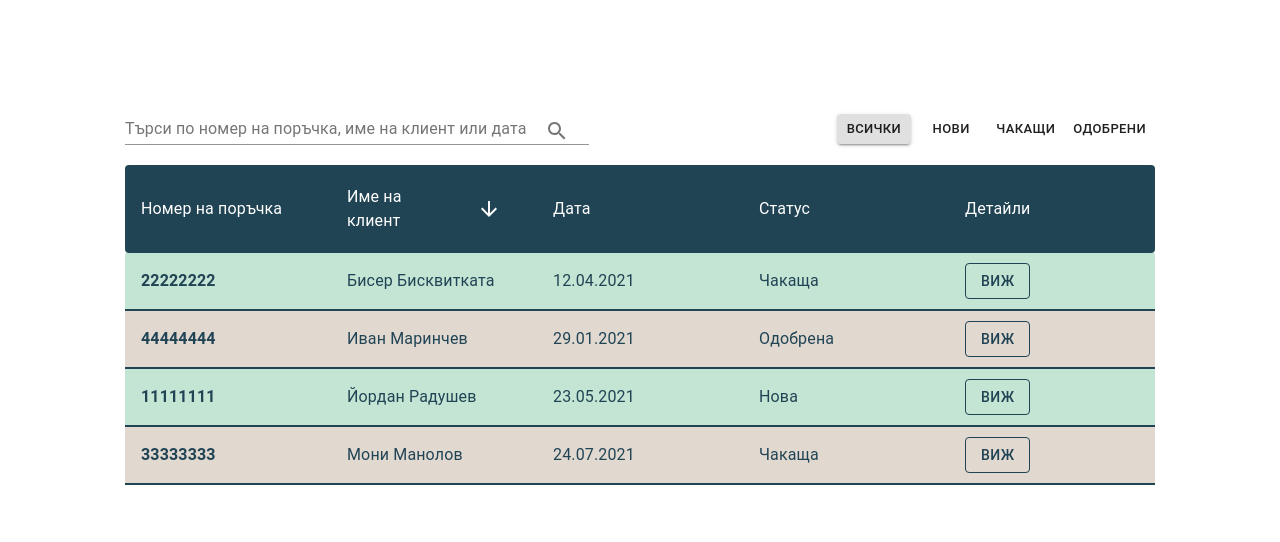
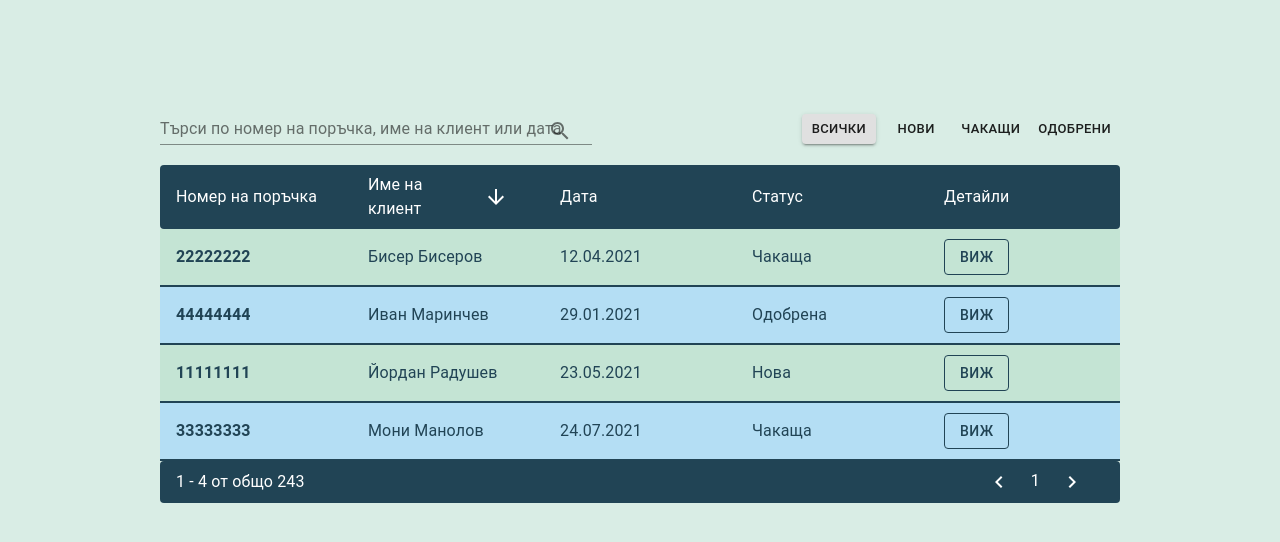
Before and after one commit to JordanRad/limpo-admin, a React (Create React App) app in the folder limpo-admin/: page /dashboard in a window 1280 px wide. Shown: the top 542 px of the page. Built offline with nearby package versions, Linux system fonts and the light colour scheme.

Commit message:
Table footer added.

```diff
--- a/limpo-admin/src/App.jsx
+++ b/limpo-admin/src/App.jsx
@@ -64,7 +64,7 @@ function App() {
             </IconButton>
             <Typography
               variant="h6" noWrap>
-              Limpo Admin Panel v1.0.0
+              Limpo Resource Planning Panel v1.0.0
             </Typography>
             <Button color="inherit"></Button>
           </Toolbar>
--- a/limpo-admin/src/components/OrdersTable.jsx
+++ b/limpo-admin/src/components/OrdersTable.jsx
@@ -3,6 +3,8 @@ import { List, ListItem, ListItemText, } from '@material-ui/core'
 import { makeStyles } from '@material-ui/core/styles';
 import OrdersTableRow from './fragments/OrderTableRow';
 import OrdersTableHead from './fragments/OrderTableHead';
+import OrdersTableFooter from './fragments/OrderTableFooter';
+import LinearProgress from '@material-ui/core/LinearProgress';
 const useStyles = makeStyles(theme => ({
     root: {
         width: "100%",
@@ -12,6 +14,10 @@ const useStyles = makeStyles(theme => ({
         padding: "0px",
         margin: "0px"
     },
+    progress:{
+        marginTop:theme.spacing(1),
+        height:"2.5em"
+    }
 }));
 
 const orderFilter = (filterType, orders) => {
@@ -23,19 +29,20 @@ const orderFilter = (filterType, orders) => {
 }
 
 let orders = [{ orderNumber: "11111111", client: "Йордан Радушев", date: "23.05.2021", status: "NEW" },
-{ orderNumber: "22222222", client: "Бисер Бисквитката", date: "12.04.2021", status: "PENDING" },
+{ orderNumber: "22222222", client: "Бисер Бисеров", date: "12.04.2021", status: "PENDING" },
 { orderNumber: "33333333", client: "Мони Манолов", date: "24.07.2021", status: "PENDING" },
 { orderNumber: "44444444", client: "Иван Маринчев", date: "29.01.2021", status: "APPROVED" }]
 //let orders = []
 
 const OrdersTable = (props) => {
     const classes = useStyles()
+    const [rows,setRows] = useState(null);
     const [nameFilter, setNameFilter] = useState(false)
 
     orders = orderFilter(nameFilter ? "ASC" : "DESC", orders)
     console.log("FILTER: " + nameFilter)
 
-    let TableRows = orders.map((order, index) => <OrdersTableRow key={index*3.14} closeDetails={nameFilter} index={index+1} order={order} />)
+    let TableRows = orders.map((order, index) => <OrdersTableRow key={index * 3.14} closeDetails={nameFilter} index={index + 1} order={order} />)
 
     if (orders.length === 0) {
         TableRows.push(
@@ -52,7 +59,8 @@ const OrdersTable = (props) => {
                 nameFilter={nameFilter}
                 setNameFilter={setNameFilter} />
 
-            {TableRows}
+            {rows!=null?<LinearProgress className={classes.progress}/>:TableRows}
+           <OrdersTableFooter/>
         </List>
 
     );
--- /dev/null
+++ b/limpo-admin/src/components/fragments/OrderTableFooter.jsx
@@ -0,0 +1,63 @@
+import React, { useState } from 'react';
+import { List, ListItem, ListItemText, Button, } from '@material-ui/core'
+import { makeStyles } from '@material-ui/core/styles';
+import NavigateBeforeIcon from '@material-ui/icons/NavigateBefore';
+import NavigateNextIcon from '@material-ui/icons/NavigateNext';
+const useStyles = makeStyles(theme => ({
+    head: {
+        display: "flex",
+        backgroundColor: theme.palette.primary.dark,
+        borderRadius: "inherit",
+        color: "white",
+        height: "1.6em"
+    },
+    icon: {
+        width: "1px",
+        color: "white"
+    }
+}));
+
+const OrdersTableFooter = (props) => {
+    const classes = useStyles()
+
+    const [pageNumber, setPageNumber] = useState(1);
+    const [areDisabled, setAreDisabled] = useState([false,false])
+
+    const onPreviousClickHandler = (e)=>{
+        setAreDisabled([false,false])
+        setPageNumber(pageNumber-1);
+        if(pageNumber <= 1){
+            setAreDisabled([true,false])
+        }
+    }
+
+    const onNextClickHandler = (e)=>{
+        setAreDisabled([false,false])
+        setPageNumber(pageNumber+1);
+        if(pageNumber >= parseInt(10/3)){
+            setAreDisabled([false,true])
+        }
+    }
+    return (
+        <List className={classes.head}>
+            <ListItem key="Брой">
+                <ListItemText>1 - 4 от общо 243</ListItemText>
+            </ListItem>
+            <ListItem style={{textAlign:"right"}} key="Номер на страница">
+
+                <ListItemText>
+                    <Button disabled={areDisabled[0]} className={classes.icon} onClick={onPreviousClickHandler}>
+                        <NavigateBeforeIcon />
+                    </Button>
+                    {pageNumber}
+                    <Button disabled={areDisabled[1]} className={classes.icon} onClick={onNextClickHandler}>
+                        <NavigateNextIcon />
+                    </Button>
+                </ListItemText>
+
+            </ListItem>
+        </List>
+    );
+}
+
+export default OrdersTableFooter;
--- a/limpo-admin/src/components/fragments/OrderTableHead.jsx
+++ b/limpo-admin/src/components/fragments/OrderTableHead.jsx
@@ -6,11 +6,10 @@ import ArrowDownwardIcon from '@material-ui/icons/ArrowDownward';
 const useStyles = makeStyles(theme => ({
     head: {
         display: "flex",
-        flex: 1,
-        flexDirection: "row",
         backgroundColor: theme.palette.primary.dark,
         borderRadius: "inherit",
-        color: "white"
+        color: "white",
+        height:"3em"
     },
     icon: {
         width: "1px",
--- a/limpo-admin/src/config/theme-config.js
+++ b/limpo-admin/src/config/theme-config.js
@@ -9,7 +9,7 @@ const theme = createMuiTheme({
       },
       secondary: {
         main: '#cebfb3',
-        light:"#E1D8D0"
+        light:"#B4DEF4"
       },
       error:{
         main:"#A80000",
--- a/limpo-admin/src/pages/Dashboard.jsx
+++ b/limpo-admin/src/pages/Dashboard.jsx
@@ -10,8 +10,8 @@ const useStyles = makeStyles(theme => ({
         display: "flex",
         flex: 1,
         flexDirection: "column",
-        marginRight: "125px",
-        marginLeft: "125px"
+        width:"75%",
+       margin:"auto"
     },
 
 }));
--- a/limpo-admin/src/styles/index.css
+++ b/limpo-admin/src/styles/index.css
@@ -6,6 +6,7 @@ body {
   font-family: -apple-system, BlinkMacSystemFont, 'Segoe UI', Roboto, Oxygen, Ubuntu, Cantarell, 'Open Sans', 'Helvetica Neue', sans-serif;
   -webkit-font-smoothing: antialiased;
   -moz-osx-font-smoothing: grayscale;
+  background-color:#D9EDE5;
 }
 .page{
   height: 100vh;
```
